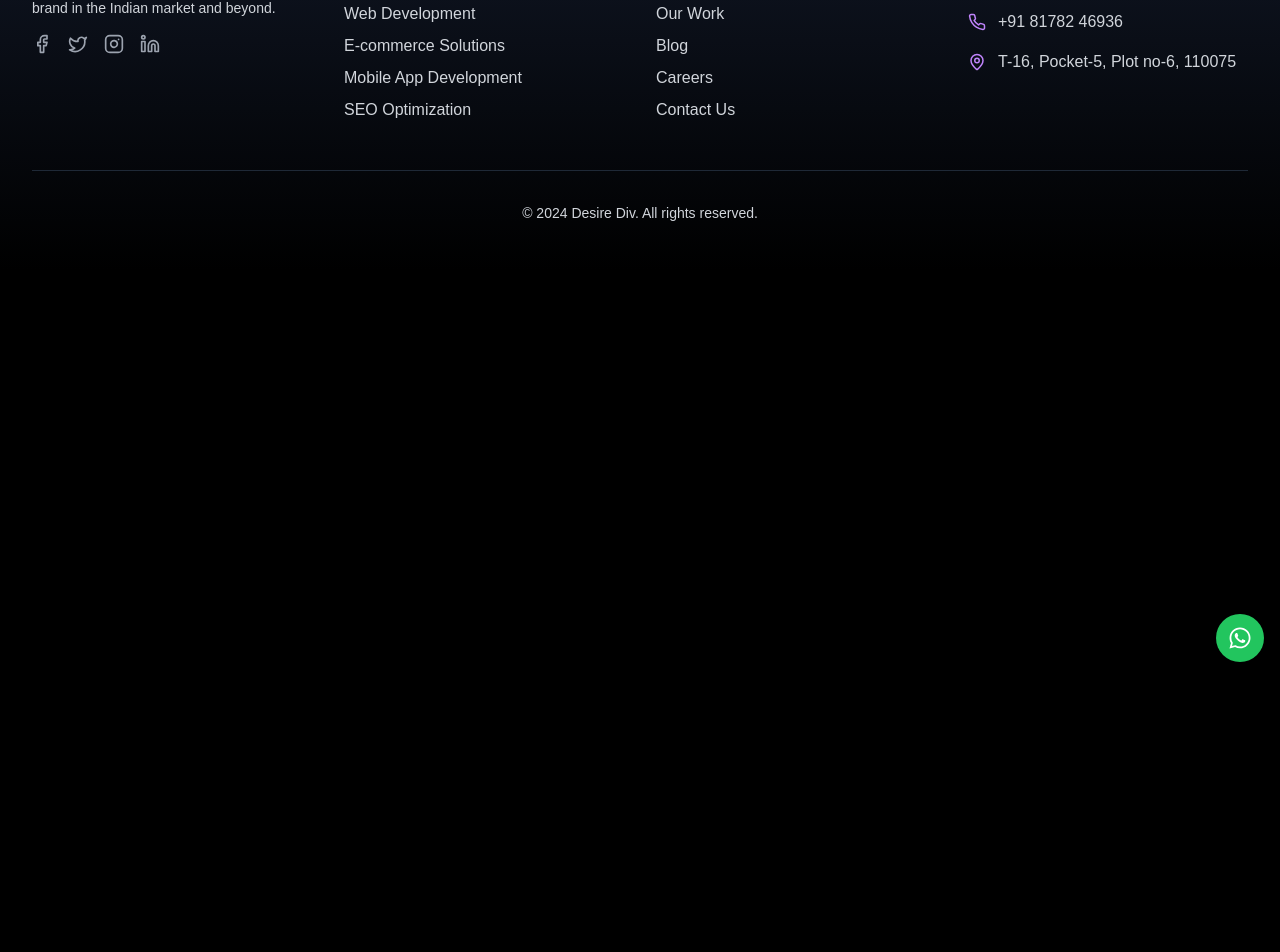
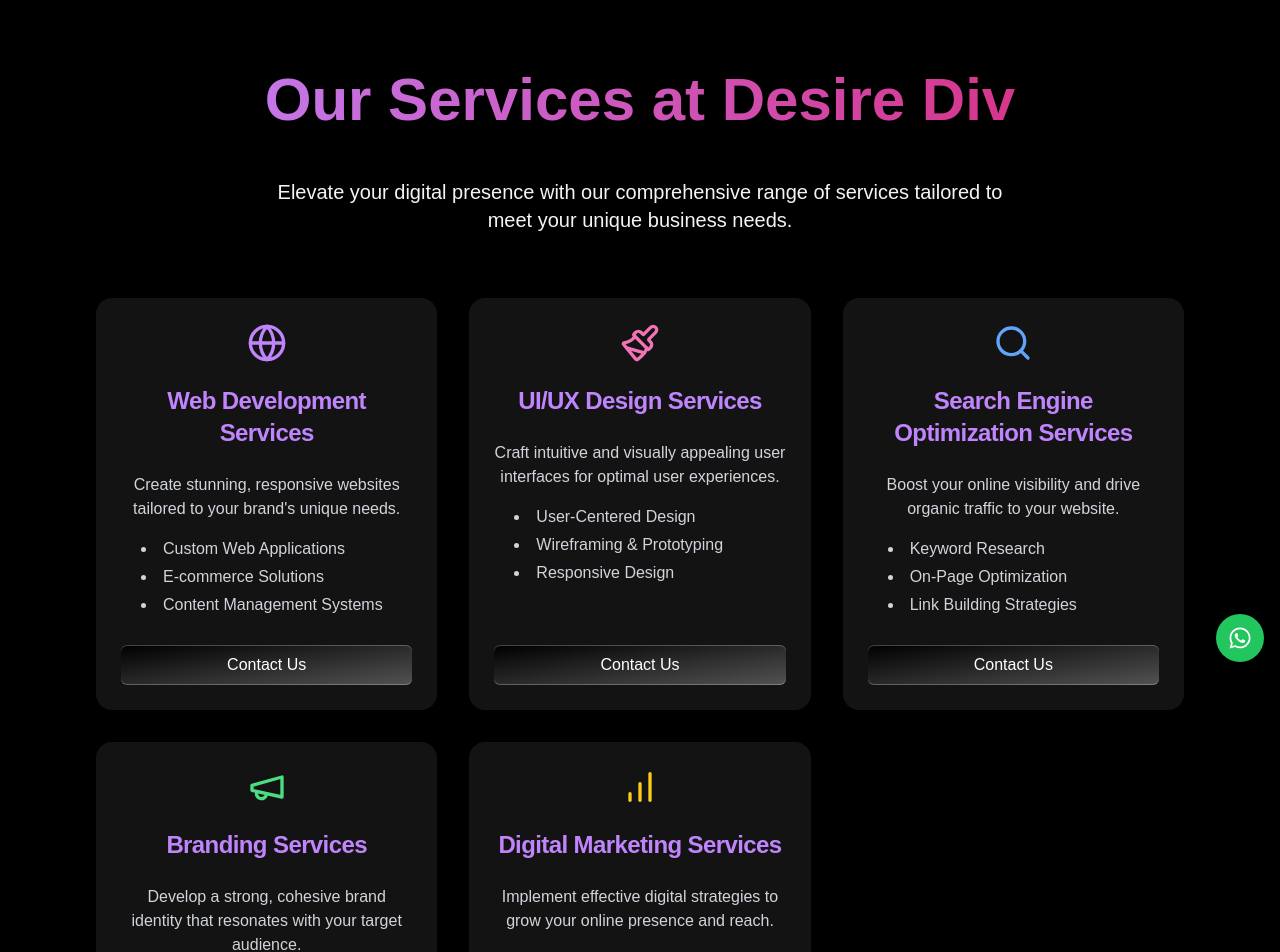
Before and after one commit to XcelB2B/design3, a Next.js app: page /services in a window 1280 px wide. Shown: the part 122-1074 px from the top of the page. Before the commit the page ends 800 px from the top, so only its background shows below. Built offline with nearby package versions, Linux system fonts and the light colour scheme.

Commit message:
Refactor ServicesPages component to update services content and improve styling consistency

```diff
--- a/src/app/(pages)/careers/page.jsx
+++ b/src/app/(pages)/careers/page.jsx
@@ -63,6 +63,7 @@
   };
 
   return (
+    <section className="py-14 md:py-24">
       <div className="min-h-screen bg-gradient-to-b from-black-800 to-neutral-950 py-14 md:py-24 text-gray-100">
         <div className="container mx-auto px-4 sm:px-6 lg:px-8 max-w-6xl">
           <motion.h1
@@ -204,6 +205,7 @@
           </div>
         </div>
       </div>
+    </section>
   );
 };
 
--- a/src/app/(pages)/services/page.jsx
+++ b/src/app/(pages)/services/page.jsx
@@ -1,4 +1,4 @@
-import ServicesPages from "@/app/_components/ServicesPages";
+import ServicesPage from "@/app/_components/ServicesPages";
 import React from "react";
 
 export const metadata = {
@@ -6,7 +6,11 @@
   description: "Desire Div - Web Development, Design, and SEO Services Agency",
 };
 const Services = () => {
-  return <ServicesPages />;
+  return (
+    <div className="bg-gradient-to-b from-black-800 to-neutral-950 py-14 md:py-24">
+      <ServicesPage />
+    </div>
+  );
 };
 
 export default Services;
--- a/src/app/_components/Header.jsx
+++ b/src/app/_components/Header.jsx
@@ -26,17 +26,13 @@
 
         <MenuItem setActive={setActive} active={active} item="Services">
           <div className="flex flex-col space-y-4 text-sm">
-            <HoveredLink href="/web-development">
-              Web Development Services
-            </HoveredLink>
-            <HoveredLink href="/ui-ux-design">
-              UI/UX Design Services
-            </HoveredLink>
-            <HoveredLink href="/seo">
+            <HoveredLink href="/services">Web Development Services</HoveredLink>
+            <HoveredLink href="/services">UI/UX Design Services</HoveredLink>
+            <HoveredLink href="/services">
               Search Engine Optimization Services
             </HoveredLink>
-            <HoveredLink href="/branding">Branding Services</HoveredLink>
-            <HoveredLink href="/digital-marketing">
+            <HoveredLink href="/services">Branding Services</HoveredLink>
+            <HoveredLink href="/services">
               Digital Marketing Services
             </HoveredLink>
           </div>
--- a/src/app/_components/ServicesPages.jsx
+++ b/src/app/_components/ServicesPages.jsx
@@ -1,7 +1,150 @@
+"use client";
+
 import React from "react";
+import { motion } from "framer-motion";
+import { Card, CardContent, CardHeader, CardTitle } from "@/components/ui/card";
+import { Button } from "@/components/ui/button";
+import { BottomGradient } from "@/app/_components/Form";
+import { Globe, Paintbrush, Search, Megaphone, BarChart } from "lucide-react";
+import Link from "next/link";
 
-const ServicesPages = () => {
-  return <div></div>;
+const services = [
+  {
+    icon: <Globe className="w-10 h-10 text-purple-400" />,
+    title: "Web Development Services",
+    description:
+      "Create stunning, responsive websites tailored to your brand's unique needs.",
+    features: [
+      "Custom Web Applications",
+      "E-commerce Solutions",
+      "Content Management Systems",
+    ],
+  },
+  {
+    icon: <Paintbrush className="w-10 h-10 text-pink-400" />,
+    title: "UI/UX Design Services",
+    description:
+      "Craft intuitive and visually appealing user interfaces for optimal user experiences.",
+    features: [
+      "User-Centered Design",
+      "Wireframing & Prototyping",
+      "Responsive Design",
+    ],
+  },
+  {
+    icon: <Search className="w-10 h-10 text-blue-400" />,
+    title: "Search Engine Optimization Services",
+    description:
+      "Boost your online visibility and drive organic traffic to your website.",
+    features: [
+      "Keyword Research",
+      "On-Page Optimization",
+      "Link Building Strategies",
+    ],
+  },
+  {
+    icon: <Megaphone className="w-10 h-10 text-green-400" />,
+    title: "Branding Services",
+    description:
+      "Develop a strong, cohesive brand identity that resonates with your target audience.",
+    features: ["Logo Design", "Brand Guidelines", "Brand Messaging"],
+  },
+  {
+    icon: <BarChart className="w-10 h-10 text-yellow-400" />,
+    title: "Digital Marketing Services",
+    description:
+      "Implement effective digital strategies to grow your online presence and reach.",
+    features: ["Social Media Marketing", "Email Campaigns", "PPC Advertising"],
+  },
+];
+
+const ServicesPage = () => {
+  return (
+    <div className="min-h-screen bg-gradient-to-b from-black-800 to-neutral-950 py-14 md:py-24 text-gray-100">
+      <div className="container mx-auto px-4 sm:px-6 lg:px-8 max-w-6xl">
+        <motion.h1
+          initial={{ opacity: 0, y: -20 }}
+          animate={{ opacity: 1, y: 0 }}
+          transition={{ duration: 0.6 }}
+          className="text-4xl md:text-6xl font-bold mb-12 text-center text-transparent bg-clip-text bg-gradient-to-r from-purple-400 to-pink-600"
+        >
+          Our Services at Desire Div
+        </motion.h1>
+        <motion.p
+          initial={{ opacity: 0 }}
+          animate={{ opacity: 1 }}
+          transition={{ duration: 0.6, delay: 0.2 }}
+          className="text-xl text-center mb-16 max-w-3xl mx-auto"
+        >
+          Elevate your digital presence with our comprehensive range of services
+          tailored to meet your unique business needs.
+        </motion.p>
+
+        <div className="grid grid-cols-1 md:grid-cols-2 lg:grid-cols-3 gap-8">
+          {services.map((service, index) => (
+            <motion.div
+              key={index}
+              initial={{ opacity: 0, y: 20 }}
+              animate={{ opacity: 1, y: 0 }}
+              transition={{ duration: 0.6, delay: index * 0.1 }}
+            >
+              <Card className="glass border-gray-700 h-full flex flex-col">
+                <CardHeader>
+                  <div className="flex items-center justify-center mb-4">
+                    {service.icon}
+                  </div>
+                  <CardTitle className="text-2xl font-bold text-center text-purple-400">
+                    {service.title}
+                  </CardTitle>
+                </CardHeader>
+                <CardContent className="flex-grow flex flex-col">
+                  <p className="mb-4 text-gray-300 text-center">
+                    {service.description}
+                  </p>
+                  <ul className="list-disc list-inside mb-6 text-gray-300 pl-5 flex-grow">
+                    {service.features.map((feature, featureIndex) => (
+                      <li key={featureIndex} className="mb-1">
+                        {feature}
+                      </li>
+                    ))}
+                  </ul>
+                  <Link
+                    href={"/contact"}
+                    className="bg-gradient-to-br  relative group/btn from-black dark:from-zinc-900 dark:to-zinc-900 to-neutral-600 flex items-center justify-center dark:bg-zinc-800 w-full text-white rounded-md h-10 font-medium shadow-[0px_1px_0px_0px_#ffffff40_inset,0px_-1px_0px_0px_#ffffff40_inset] dark:shadow-[0px_1px_0px_0px_var(--zinc-800)_inset,0px_-1px_0px_0px_var(--zinc-800)_inset]"
+                  >
+                    Contact Us
+                    <BottomGradient />
+                  </Link>
+                </CardContent>
+              </Card>
+            </motion.div>
+          ))}
+        </div>
+
+        <motion.div
+          initial={{ opacity: 0, y: 20 }}
+          animate={{ opacity: 1, y: 0 }}
+          transition={{ duration: 0.6, delay: 0.6 }}
+          className="mt-16 text-center"
+        >
+          <h2 className="text-3xl md:text-4xl font-bold mb-6 text-transparent bg-clip-text bg-gradient-to-r from-purple-400 to-pink-600">
+            Ready to Transform Your Digital Presence?
+          </h2>
+          <p className="text-xl mb-8 text-gray-300">
+            Let&apos;s collaborate to bring your vision to life. Contact us
+            today for a free consultation.
+          </p>
+          <Link
+            href={"/contact"}
+            className="bg-gradient-to-br max-w-min text-nowrap relative group/btn from-purple-600 to-pink-600 block mx-auto text-white rounded-md px-6 py-2 font-medium text-lg shadow-[0px_1px_0px_0px_#ffffff40_inset,0px_-1px_0px_0px_#ffffff40_inset]"
+          >
+            Get in Touch
+            <BottomGradient />
+          </Link>
+        </motion.div>
+      </div>
+    </div>
+  );
 };
 
-export default ServicesPages;
+export default ServicesPage;
```
Lines whose indentation alone changed are shown as unchanged.
